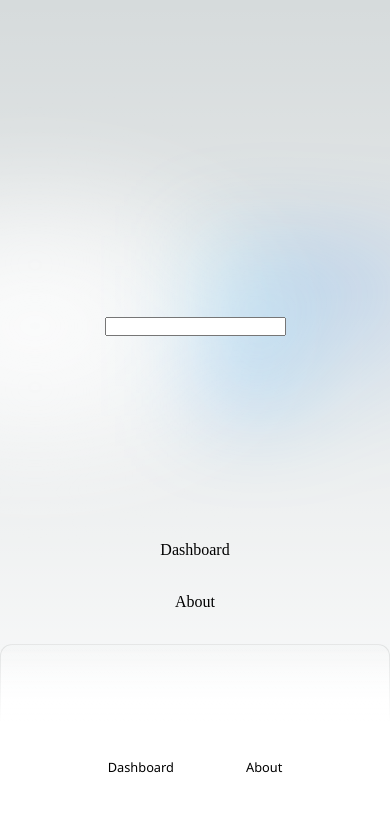
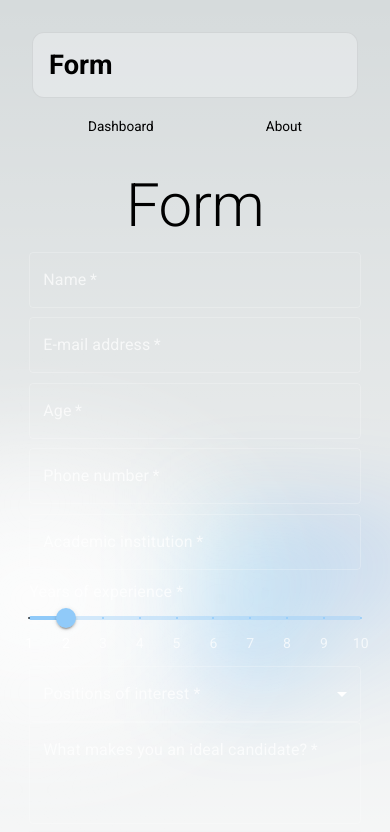
Before and after one commit to paramsiddharth/ggi-data-collection-form, a Next.js app: page / in a window 390 px wide. Shown: the top 832 px of the page. Built offline with nearby package versions, Linux system fonts and the light colour scheme.

Commit message:
Finish form layout
Signed-off-by: Param Siddharth <contact@paramsid.com>

```diff
--- a/package.json
+++ b/package.json
@@ -9,6 +9,11 @@
     "lint": "next lint"
   },
   "dependencies": {
+    "@emotion/react": "^11.10.6",
+    "@emotion/styled": "^11.10.6",
+    "@fontsource/roboto": "^4.5.8",
+    "@mui/icons-material": "^5.11.9",
+    "@mui/material": "^5.11.9",
     "@next/font": "13.1.6",
     "eslint": "8.34.0",
     "eslint-config-next": "13.1.6",
--- a/src/pages/_app.js
+++ b/src/pages/_app.js
@@ -1,5 +1,25 @@
+import { ThemeProvider, createTheme } from '@mui/material/styles';
+
 import '@/styles/globals.css';
+import '@fontsource/roboto/300.css';
+import '@fontsource/roboto/400.css';
+import '@fontsource/roboto/500.css';
+import '@fontsource/roboto/700.css';
+
+const lightTheme = createTheme({
+  palette: {
+    mode: 'light'
+  }
+});
+
+const darkTheme = createTheme({
+  palette: {
+    mode: 'dark'
+  }
+});
 
 export default function App({ Component, pageProps }) {
-  return <Component {...pageProps} />;
+  return <ThemeProvider theme={darkTheme}>
+    <Component {...pageProps} />
+  </ThemeProvider>;
 }
--- a/src/pages/index.js
+++ b/src/pages/index.js
@@ -1,8 +1,40 @@
 import Head from 'next/head';
 import Link from 'next/link';
+import {
+  Button,
+  Checkbox,
+  FormControl,
+  InputLabel,
+  ListItemText,
+  MenuItem,
+  OutlinedInput,
+  Select,
+  Slider,
+  TextField,
+  Typography
+} from '@mui/material';
+
 import styles from '@/styles/Home.module.css';
+import { useState } from 'react';
 
 export default function Home() {
+  const defaultValues = {
+    years: 2,
+    positions: [
+      'Video Editing',
+      'Content Communication (Extraordinary Writing Skills)',
+      'Software Development (Full Stack)',
+      'Associate Program Manager (Operations/Strategy)',
+      'Chief of Staff (Management Consulting Role)',
+      'Student Afairs (Consumer Chat)',
+      'Digital Marketing',
+      'Teaching Assistant (Extraordinary Communication Skills)',
+    ]
+  };
+
+  const [positions, setPositions] = useState([]);
+  const [resumé, setResumé] = useState(null);
+
   return (
     <>
       <Head>
@@ -24,17 +56,103 @@ export default function Home() {
 
         <div className={styles.center}>
           <form>
-            <input />
+            <div className={styles.input}>
+              <Typography variant='h2' align='center'>Form</Typography>
+            </div>
+            <div className={styles.input}>
+              <TextField fullWidth variant='outlined' label='Name' required />
+            </div>
+            <div className={styles.input}>
+              <TextField fullWidth variant='outlined' label='E-mail address' type='email' required />
+            </div>
+            <div className={styles.input}>
+              <TextField fullWidth variant='outlined' label='Age' type='number' required />
+            </div>
+            <div className={styles.input}>
+              <TextField fullWidth variant='outlined' label='Phone number' type='tel' required />
+            </div>
+            <div className={styles.input}>
+              <TextField fullWidth variant='outlined' label='Academic institution' required />
+            </div>
+            <div className={styles.input}>
+              <InputLabel>Years of experience *</InputLabel>
+              <Slider
+                type='range'
+                defaultValue={defaultValues.years}
+                min={1}
+                max={10}
+                step={1}
+                marks={Array.from(Array(10).keys()).map(k => ({ value: k + 1, label: k + 1 }))}
+              />
+            </div>
+            <FormControl sx={{ width: '100%' }} className={styles.input}>
+              <InputLabel id='posofint' mt={3}>Positions of interest *</InputLabel>
+              <Select
+                labelId='posofint'
+                multiple
+                value={positions}
+                onChange={({ target: { value } }) => {
+                  setPositions(
+                    typeof value === 'string' ? value.split(',') : value
+                  );
+                }}
+                input={<OutlinedInput label="Positions of interest *" />}
+                renderValue={(selected) => selected.join(', ')}
+              >
+                {defaultValues.positions.map(name => (
+                  <MenuItem key={name} value={name}>
+                    <Checkbox checked={positions.indexOf(name) > -1} />
+                    <ListItemText primary={name} />
+                  </MenuItem>
+                ))}
+              </Select>
+            </FormControl>
+            <div className={styles.input}>
+              <TextField
+                fullWidth variant='outlined' multiline minRows={3}
+                label='What makes you an ideal candidate?' required />
+            </div>
+            <div className={styles.input}>
+              <Button type='button' onClick={e => {
+                if (resumé != null) {
+                  e.preventDefault();
+                  setResumé(null);
+                }
+              }} variant='contained' component='label'
+              fullWidth
+              color='info'
+              // sx={{ textTransform: 'none' }}
+              >
+                {
+                  resumé == null ?
+                    'Upload resumé' :
+                    'Clear resumé'
+                } *
+                <input onChange={({ target: { files: [file] } }) => {
+                  console.log(file);
+                  setResumé(file);
+                }} hidden accept='.pdf,.doc,.docx,.odf' type='file' />
+              </Button>
+              { ' ' }
+              { resumé?.name }
+            </div>
+            <div className={styles.input}>
+              <TextField
+                fullWidth variant='outlined' multiline minRows={3}
+                label='Queries, if any' />
+            </div>
+            <Button type='submit'
+              fullWidth
+              variant='contained'
+              color='success'
+            >
+              Submit
+            </Button>
           </form>
         </div>
 
-        <div className={styles.grid}>
-          <div className={styles.card}>
-            <Link href='#'>Dashboard</Link>
-          </div>
-          <div className={styles.card}>
-            <Link href='#'>About</Link>
-          </div>
+        <div className={styles.footer}>
+          &copy; Param Siddharth 2023-{new Date().getFullYear()}
         </div>
       </main>
     </>
--- a/src/styles/Home.module.css
+++ b/src/styles/Home.module.css
@@ -47,6 +47,14 @@
   font-size: 1.4em;
 }
 
+.center form {
+  width: 100%;
+}
+
+.input {
+  margin-bottom: 0.6em;
+}
+
 .code {
   font-weight: 700;
   font-family: var(--font-mono);
@@ -91,6 +99,7 @@
   align-items: center;
   position: relative;
   padding: 4rem 0;
+  width: 400px;
 }
 
 .center::before {
@@ -165,6 +174,10 @@
   background-clip: content-box;
 }
 
+.footer {
+  text-align: center;
+}
+
 /* Enable hover only on non-touch devices */
 @media (hover: hover) and (pointer: fine) {
   .card:hover {
@@ -189,78 +202,27 @@
 
 /* Mobile */
 @media (max-width: 700px) {
-  .content {
-    padding: 4rem;
+  .main {
+    padding: 2rem;
   }
 
-  .grid {
-    grid-template-columns: 1fr;
-    margin-bottom: 120px;
-    max-width: 320px;
-    text-align: center;
+  .description {
+    width: 100%;
+    flex-wrap: wrap;
   }
 
-  .card {
-    padding: 1rem 2.5rem;
+  .header {
+    width: 100%;
   }
 
-  .card h2 {
-    margin-bottom: 0.5rem;
+  .menu {
+    width: 100%;
+    justify-content: space-around;
   }
 
   .center {
-    padding: 8rem 0 6rem;
-  }
-
-  .center::before {
-    transform: none;
-    height: 300px;
-  }
-
-  .description {
-    font-size: 0.8rem;
-  }
-
-  .description a {
-    padding: 1rem;
-  }
-
-  .description p,
-  .description div {
-    display: flex;
-    justify-content: center;
-    position: fixed;
-    width: 100%;
-  }
-
-  .description p {
-    align-items: center;
-    inset: 0 0 auto;
-    padding: 2rem 1rem 1.4rem;
-    border-radius: 0;
-    border: none;
-    border-bottom: 1px solid rgba(var(--callout-border-rgb), 0.25);
-    background: linear-gradient(
-      to bottom,
-      rgba(var(--background-start-rgb), 1),
-      rgba(var(--callout-rgb), 0.5)
-    );
-    background-clip: padding-box;
-    backdrop-filter: blur(24px);
-  }
-
-  .description div {
-    align-items: flex-end;
-    pointer-events: none;
-    inset: auto 0 0;
-    padding: 2rem;
-    height: 200px;
-    background: linear-gradient(
-      to bottom,
-      transparent 0%,
-      rgb(var(--background-end-rgb)) 40%
-    );
-    z-index: 1;
+    width: 85vw;
+    padding: 1rem 0;
   }
 }
 
@@ -268,17 +230,6 @@
 @media (min-width: 701px) and (max-width: 1120px) {
   .grid {
     grid-template-columns: repeat(2, 50%);
-  }
-}
-
-@media (prefers-color-scheme: dark) {
-  .vercelLogo {
-    filter: invert(1);
-  }
-
-  .logo,
-  .thirteen img {
-    filter: invert(1) drop-shadow(0 0 0.3rem #ffffff70);
   }
 }
 
--- a/src/styles/globals.css
+++ b/src/styles/globals.css
@@ -4,7 +4,7 @@
   --font-mono: ui-monospace, Menlo, Monaco, 'Cascadia Mono', 'Segoe UI Mono',
     'Roboto Mono', 'Oxygen Mono', 'Ubuntu Monospace', 'Source Code Pro',
     'Fira Mono', 'Droid Sans Mono', 'Courier New', monospace;
-  --font-regular: 'Segoe UI', Tahoma, Geneva, Verdana, sans-serif;
+  --font-regular: Roboto, 'Segoe UI', Tahoma, Geneva, Verdana, sans-serif;
 
   --foreground-rgb: 0, 0, 0;
   --background-start-rgb: 214, 219, 220;
@@ -94,6 +94,11 @@ body {
       rgb(var(--background-end-rgb))
     )
     rgb(var(--background-start-rgb));
+  font-family: var(--font-regular);
+}
+
+*:focus {
+  outline: 0;
 }
 
 a {
```
Also changed, not shown: 1 other file (tests, documents, lock files or other folders).
